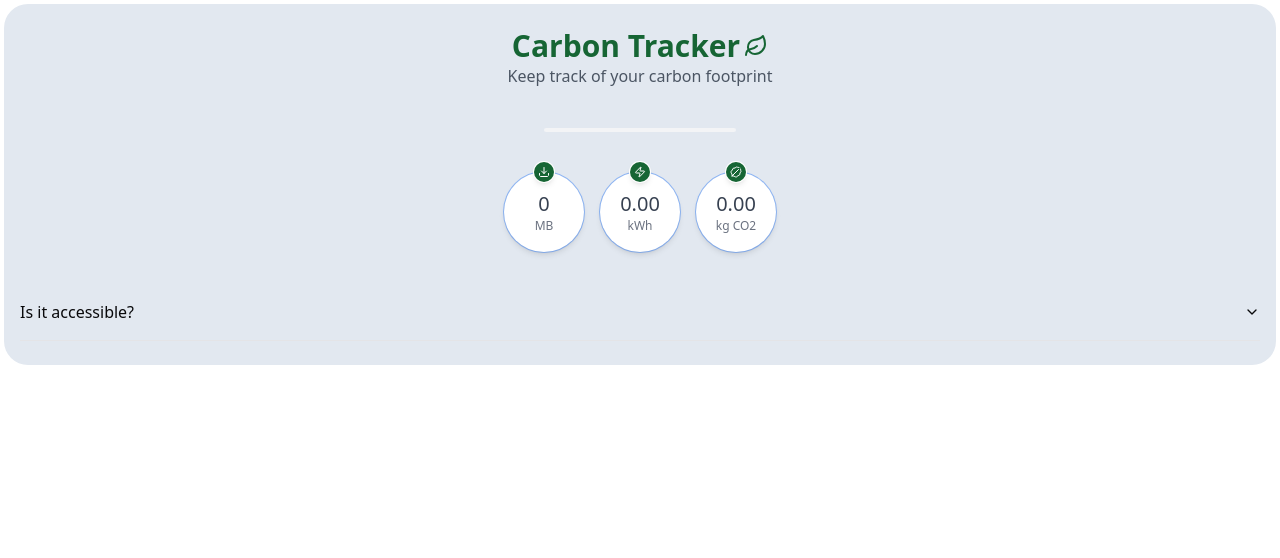
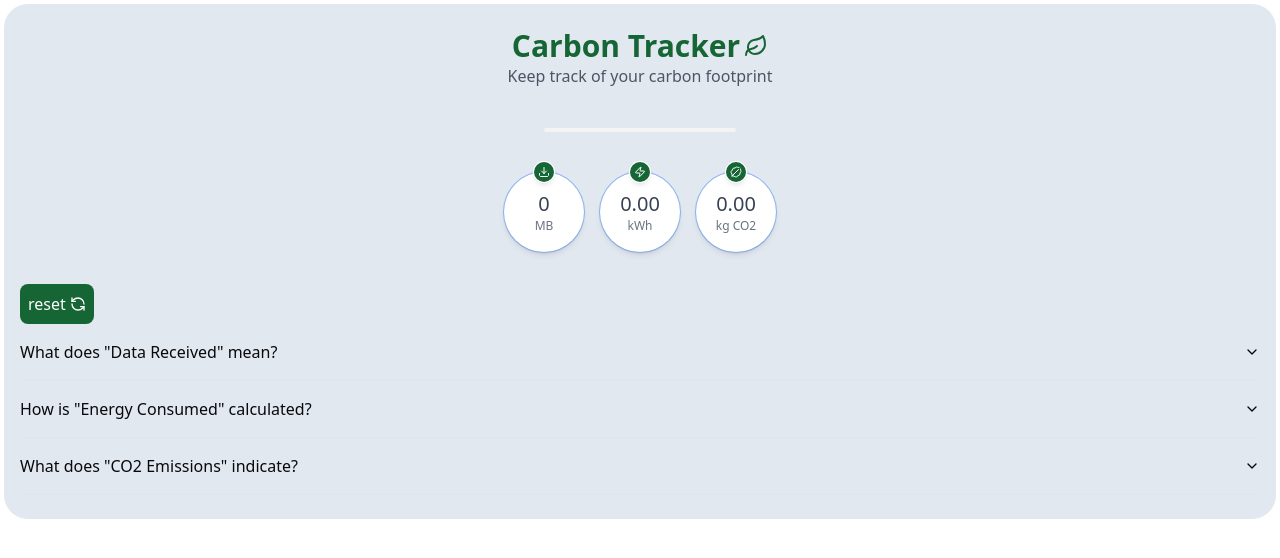
Before and after one commit to guillaume-flambard/carbon-tracker-react, a React (Vite) app: page / in a window 1280 px wide. Shown: the top 558 px of the page. Built offline with nearby package versions, Linux system fonts and the light colour scheme; the HTML template or start-up script is replaced by a standard one.

Commit message:
add/reset button

```diff
--- a/src/popup/Popup.tsx
+++ b/src/popup/Popup.tsx
@@ -7,6 +7,7 @@ import {
   DownloadIcon,
   LeafIcon,
   LeafyIcon,
+  RefreshIcon,
   ZapIcon,
 } from "./components/index";
 
@@ -34,6 +35,13 @@ const Popup: React.FC = () => {
       chrome.storage.onChanged.removeListener(fetchData);
     };
   }, []);
+
+  const handleReset = () => {
+    chrome.storage.local.clear();
+    setDataReceived(0);
+    setEnergyConsumed(0);
+    setCo2Emissions(0);
+  };
 
   return (
     <div className="px-4 py-6 bg-slate-200 rounded-3xl">
@@ -67,6 +75,12 @@ const Popup: React.FC = () => {
           unit="kg CO2"
         />
       </div>
+      <button
+        className="bg-green-800 hover:bg-green-700 transition-colors flex items-center justify-center rounded-lg text-white p-2 gap-x-1"
+        onClick={handleReset}
+      >
+        <span>reset</span> <RefreshIcon className="w-[16px] h-[16px]" />
+      </button>
       <AccordionPopup />
     </div>
   );
--- a/src/popup/components/Accordion-popup.tsx
+++ b/src/popup/components/Accordion-popup.tsx
@@ -10,10 +10,27 @@ interface AccordionPopupProps {}
 const AccordionPopup: React.FC<AccordionPopupProps> = () => {
   return (
     <Accordion type="single" collapsible>
-      <AccordionItem value="item-1">
-        <AccordionTrigger>Is it accessible?</AccordionTrigger>
+      <AccordionItem value="data-received">
+        <AccordionTrigger>What does "Data Received" mean?</AccordionTrigger>
         <AccordionContent>
-          Yes. It adheres to the WAI-ARIA design pattern.
+          This section displays the total amount of data your browser has
+          received from websites while you browse...
+        </AccordionContent>
+      </AccordionItem>
+      <AccordionItem value="energy-consumed">
+        <AccordionTrigger>
+          How is "Energy Consumed" calculated?
+        </AccordionTrigger>
+        <AccordionContent>
+          The "Energy Consumed" metric estimates how much energy (in
+          kilowatt-hours, kWh) your browsing activity consumes...
+        </AccordionContent>
+      </AccordionItem>
+      <AccordionItem value="co2-emissions">
+        <AccordionTrigger>What does "CO2 Emissions" indicate?</AccordionTrigger>
+        <AccordionContent>
+          This section shows the estimated carbon dioxide (CO2) emissions
+          associated with your internet browsing...
         </AccordionContent>
       </AccordionItem>
     </Accordion>
--- a/src/popup/components/icons/Refresh.tsx
+++ b/src/popup/components/icons/Refresh.tsx
@@ -2,7 +2,7 @@ import { RefreshCcw } from "lucide-react";
 
 interface RefreshIconProps {
   color?: string;
-  size?: number;
+  size?: string;
   className?: string;
 }
 
```
